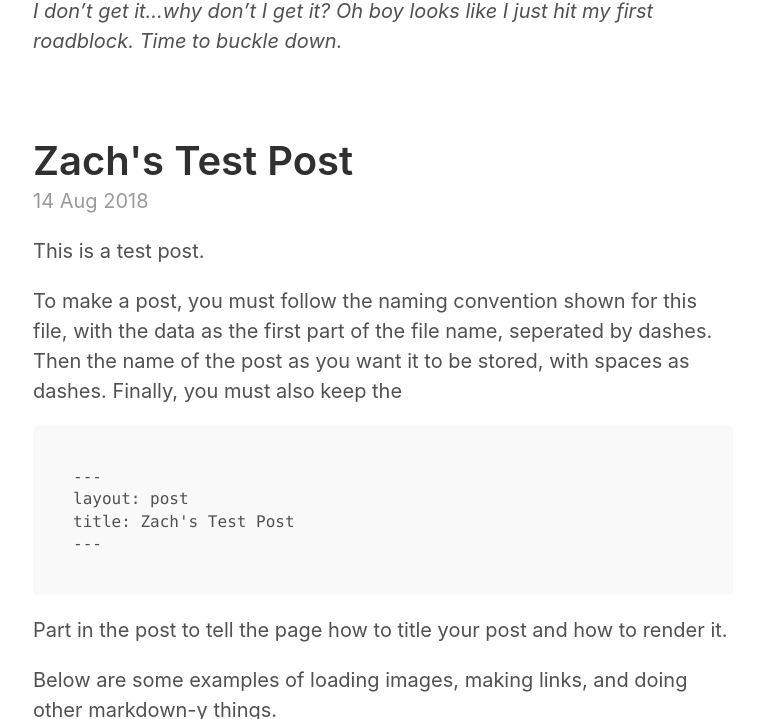
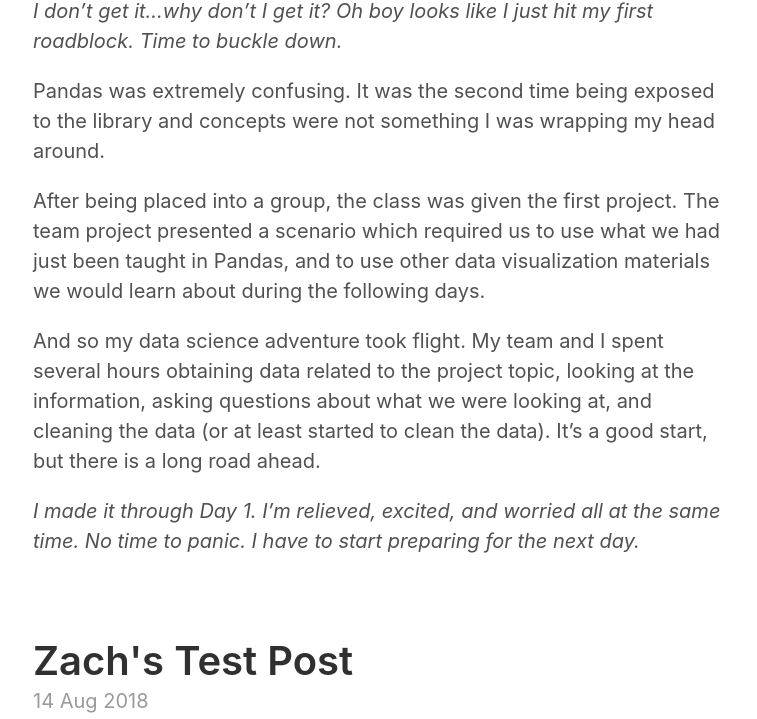
Before and after one commit to JTBake490/JTBake490.github.io, a Jekyll site: the page built from index.html, in a window 1280 px wide and 900 px high, scrolled down 787 px, cut to the strip 181-900 px from the top of the window. Shown: the whole strip, without its empty margins (257-1014 px from the left). Built offline with Jekyll 4.4.1, drawn with Linux system fonts in a browser that asks for light colours; the list of posts is cut into pages by our own code.

Commit message:
Day 1 complete

```diff
--- a/_posts/2019-04-05-Week-1.md
+++ b/_posts/2019-04-05-Week-1.md
@@ -13,3 +13,11 @@ The Python review went by smoothly. I learned a few new itmes about the command
 ![](i.dailymail.co.uk/i/pix/2015/03/16/26B350AE00000578-0-The_panda_normally_a_docile_animal_was_chased_and_is_believed_to-m-52_1426522113788.jpg)
 
 *I don't get it...why don't I get it? Oh boy looks like I just hit my first roadblock. Time to buckle down.*
+
+Pandas was extremely confusing. It was the second time being exposed to the library and concepts were not something I was wrapping my head around.
+
+After being placed into a group, the class was given the first project. The team project presented a scenario which required us to use what we had just been taught in Pandas, and to use other data visualization materials we would learn about during the following days.
+
+And so my data science adventure took flight. My team and I spent several hours obtaining data related to the project topic, looking at the information, asking questions about what we were looking at, and cleaning the data (or at least started to clean the data). It's a good start, but there is a long road ahead.
+
+*I made it through Day 1. I'm relieved, excited, and worried all at the same time. No time to panic. I have to start preparing for the next day.*
```
